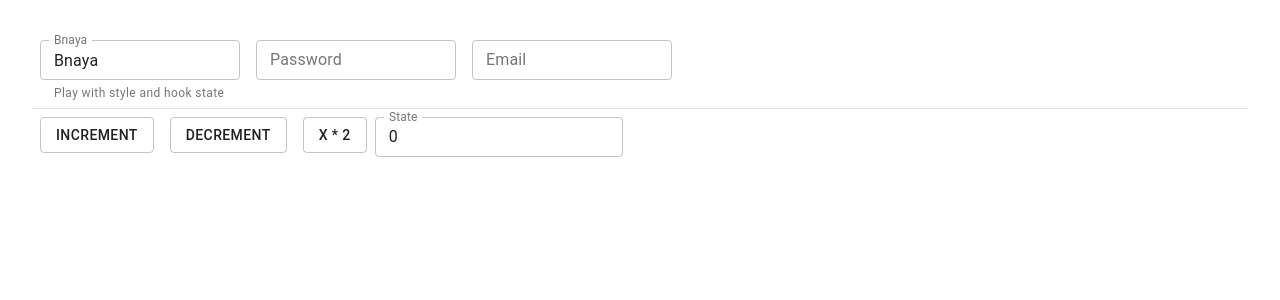
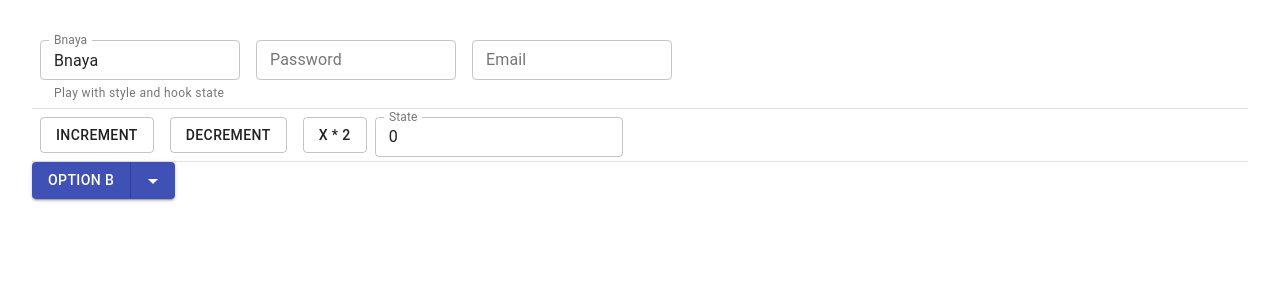
Before and after one commit to bnayae/react-hooks-playground, a React (Create React App) app: page / in a window 1280 px wide. Shown: the top 300 px of the page. Built offline with nearby package versions, Linux system fonts and the light colour scheme.

Commit message:
dropdown

```diff
--- a/package.json
+++ b/package.json
@@ -4,6 +4,7 @@
   "private": true,
   "dependencies": {
     "@material-ui/core": "^4.1.3",
+    "@material-ui/icons": "^4.2.1",
     "@material-ui/styles": "^4.1.2",
     "@types/jest": "24.0.15",
     "@types/node": "12.0.10",
--- a/src/App.tsx
+++ b/src/App.tsx
@@ -1,9 +1,12 @@
+// https://fettblog.eu/typescript-react/hooks/
+
 import React from "react";
 import logo from "./logo.svg";
 import "./App.css";
-import { SimpleTexts } from "./components/SimpleTexts";
-import { ReducerSample } from "./components/ReduceSample";
 import { Divider } from "@material-ui/core";
+import SimpleTexts from "./components/SimpleTexts";
+import ReducerSample from "./components/ReduceSample";
+import DropdownSample from "./components/DropdownSample";
 
 const App: React.FC = () => {
   return (
@@ -11,6 +14,8 @@ const App: React.FC = () => {
       <SimpleTexts />
       <Divider />
       <ReducerSample />
+      <Divider />
+      <DropdownSample />
     </div>
   );
 };
--- /dev/null
+++ b/src/components/DropdownSample.tsx
@@ -0,0 +1,107 @@
+import React from "react";
+import Grid from "@material-ui/core/Grid";
+import Button from "@material-ui/core/Button";
+import ButtonGroup from "@material-ui/core/ButtonGroup";
+import ArrowDropDownIcon from "@material-ui/icons/ArrowDropDown";
+import ClickAwayListener, {
+  ClickAwayListenerProps
+} from "@material-ui/core/ClickAwayListener";
+import Grow from "@material-ui/core/Grow";
+import Paper from "@material-ui/core/Paper";
+import Popper from "@material-ui/core/Popper";
+import MenuItem from "@material-ui/core/MenuItem";
+import MenuList from "@material-ui/core/MenuList";
+
+const options = ["Option A", "Option B", "Option C"];
+
+export default function DropdownSample() {
+  const [open, setOpen] = React.useState(false);
+  const anchorRef = React.useRef(null);
+  const [selectedIndex, setSelectedIndex] = React.useState(1);
+
+  //   function handleClick() {
+  //     alert(`You clicked ${options[selectedIndex]}`);
+  //   }
+
+  function handleMenuItemClick(
+    event: React.MouseEvent<HTMLLIElement, MouseEvent>,
+    index: number
+  ) {
+    setSelectedIndex(index);
+    setOpen(false);
+  }
+
+  function handleToggle() {
+    setOpen(prevOpen => !prevOpen);
+  }
+
+  function handleClose(event: React.MouseEvent<Document, MouseEvent>) {
+    // if (
+    //   anchorRef &&
+    //   anchorRef.current &&
+    //   anchorRef.current.contains(event.target)
+    // ) {
+    //   return;
+    // }
+
+    setOpen(false);
+  }
+
+  return (
+    <Grid container justify="space-evenly" alignContent="flex-start">
+      <Grid item xs={12}>
+        <ButtonGroup
+          variant="contained"
+          color="primary"
+          ref={anchorRef}
+          aria-label="Split button"
+        >
+          <Button onClick={handleToggle}>{options[selectedIndex]}</Button>
+          <Button
+            color="primary"
+            variant="contained"
+            size="small"
+            aria-owns={open ? "menu-list-grow" : undefined}
+            aria-haspopup="true"
+            onClick={handleToggle}
+          >
+            <ArrowDropDownIcon />
+          </Button>
+        </ButtonGroup>
+        <Popper
+          open={open}
+          anchorEl={anchorRef.current}
+          transition
+          disablePortal
+        >
+          {({ TransitionProps, placement }) => (
+            <Grow
+              {...TransitionProps}
+              style={{
+                transformOrigin:
+                  placement === "bottom" ? "center top" : "center bottom"
+              }}
+            >
+              <Paper id="menu-list-grow">
+                <ClickAwayListener onClickAway={handleClose}>
+                  <MenuList>
+                    {options.map((option, index) => (
+                      <MenuItem
+                        key={option}
+                        //disabled={index === 2}
+                        //selected={index === selectedIndex}
+                        onClick={event => handleMenuItemClick(event, index)}
+                      >
+                        {option}
+                      </MenuItem>
+                    ))}
+                  </MenuList>
+                </ClickAwayListener>
+              </Paper>
+            </Grow>
+          )}
+        </Popper>
+      </Grid>
+    </Grid>
+  );
+}
--- a/src/components/ReduceSample.tsx
+++ b/src/components/ReduceSample.tsx
@@ -23,7 +23,7 @@ const useStyles = makeStyles(theme => ({
   }
 }));
 
-export function ReducerSample(props: IReducerSampleProps) {
+export default function ReducerSample(props: IReducerSampleProps) {
   const classes = useStyles();
 
   const [state, dispatch] = useReducer(
--- a/src/components/SimpleTexts.tsx
+++ b/src/components/SimpleTexts.tsx
@@ -15,7 +15,7 @@ const useStyles = makeStyles(theme => ({
 
 export interface ISimpleTextsProps {}
 
-export function SimpleTexts(props: ISimpleTextsProps) {
+export default function SimpleTexts(props: ISimpleTextsProps) {
   const classes = useStyles();
   const [name, setName] = useState("Bnaya");
   const [password, setPassword] = useState("Bnaya");
```
Also changed, not shown: 1 other file (tests, documents, lock files or other folders).
